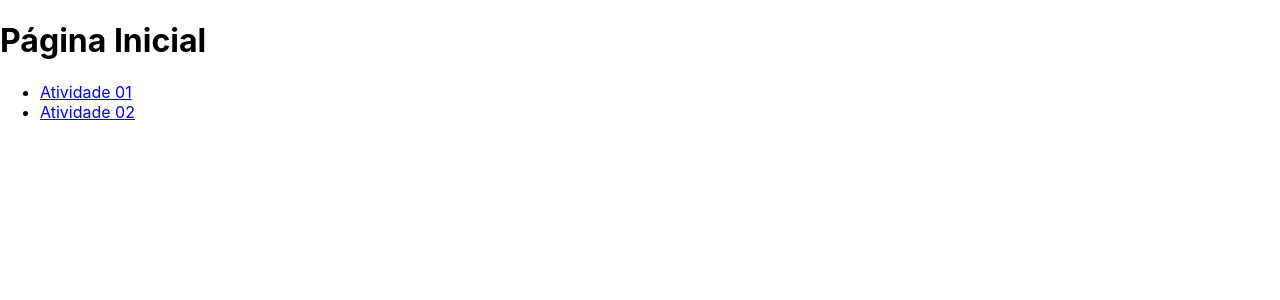
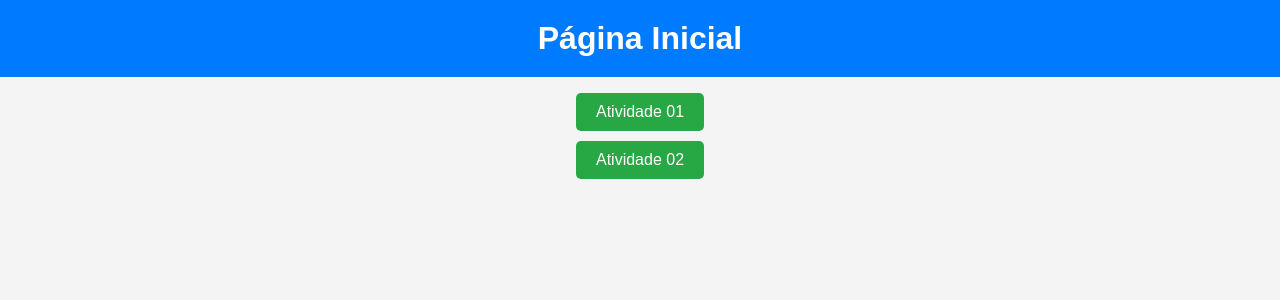
Before and after one commit to ArthurYllana/ProjetoReact, a React (Create React App) app: page / in a window 1280 px wide. Shown: the top 300 px of the page. Built offline with nearby package versions, Linux system fonts and the light colour scheme.

Commit message:
Adição do CSS do Contador

```diff
--- /dev/null
+++ b/src/Contador.css
@@ -0,0 +1,48 @@
+/* Estilo Geral */
+body {
+    font-family: Arial, sans-serif;
+    background-color: #f4f4f4;
+    color: #333;
+    text-align: center;
+    margin: 0;
+    padding: 0;
+}
+
+/* Cabeçalho */
+h1 {
+    background-color: #007bff;
+    color: white;
+    padding: 20px;
+    margin: 0;
+}
+
+/* Parágrafos */
+p {
+    font-size: 18px;
+    margin: 10px 0;
+}
+
+/* Lista */
+ul {
+    list-style: none;
+    padding: 0;
+}
+
+li {
+    margin: 10px 0;
+}
+
+/* Links */
+a {
+    display: inline-block;
+    background-color: #28a745;
+    color: white;
+    padding: 10px 20px;
+    text-decoration: none;
+    border-radius: 5px;
+    transition: background 0.3s;
+}
+
+a:hover {
+    background-color: #218838;
+}
--- a/src/Contador.js
+++ b/src/Contador.js
@@ -1,4 +1,5 @@
 import React, { useState } from 'react';
+import "./Contador.css";
 
 function ControleDeValores() {
     const [valorHomens, setValorHomens] = useState(0);
```
